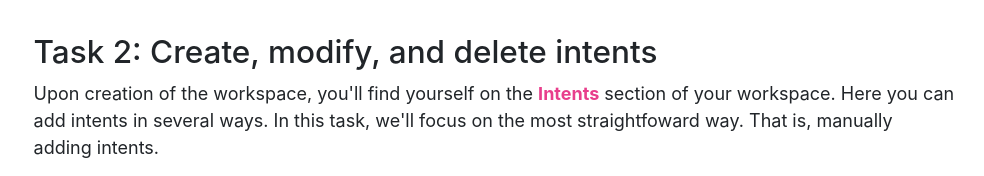
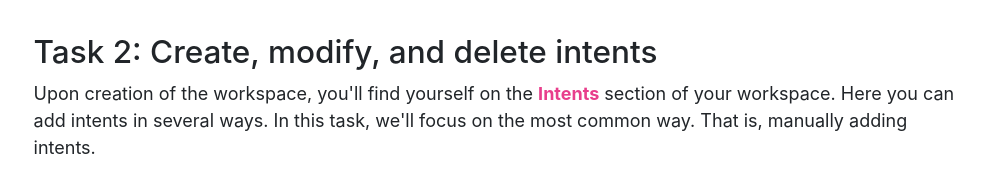
Before and after one commit to Thezone1975/chatbot-workshop, a Gatsby site: page /lab-2 in a window 1280 px wide. Shown: the part 1237-1413 px from the top of the page, without its empty margins (146-1130 px from the left). Built offline with nearby package versions, Linux system fonts and the light colour scheme; Gatsby itself is replaced by a stand-in of ours.

Commit message:
Modify wording

```diff
--- a/src/pages/lab-2.js
+++ b/src/pages/lab-2.js
@@ -118,7 +118,7 @@ const Lab2 = () => (
       Upon creation of the workspace, you'll find yourself on the{' '}
       <span className="instruction">Intents</span> section of your workspace.
       Here you can add intents in several ways. In this task, we'll focus on the
-      most straightfoward way. That is, manually adding intents.
+      most common way. That is, manually adding intents.
     </p>
 
     <ol>
```
